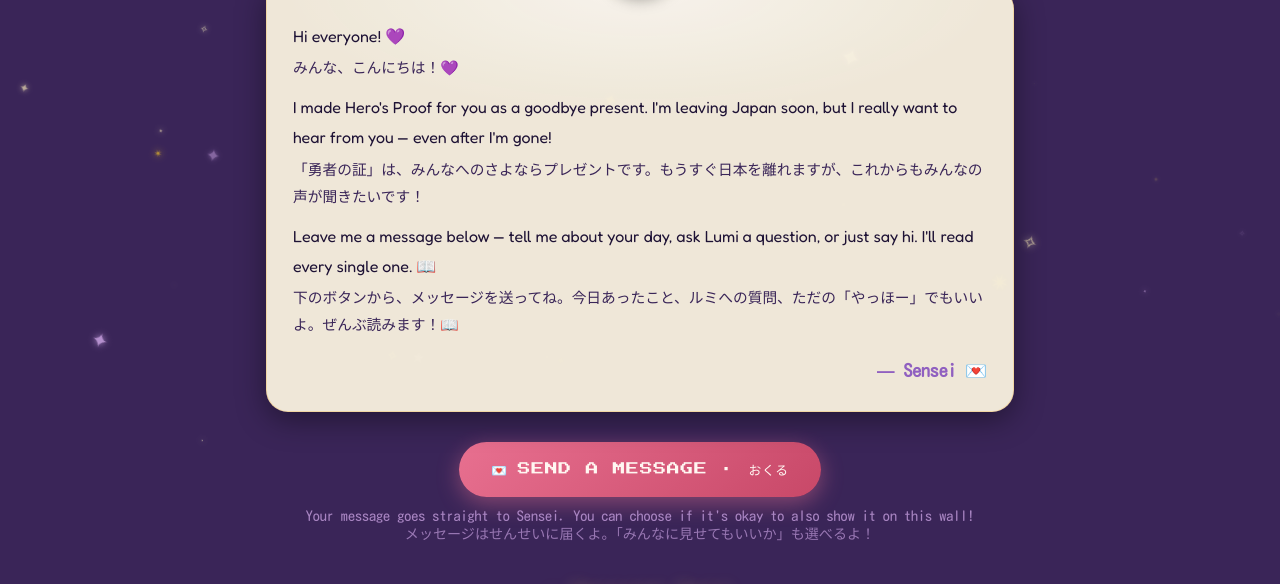
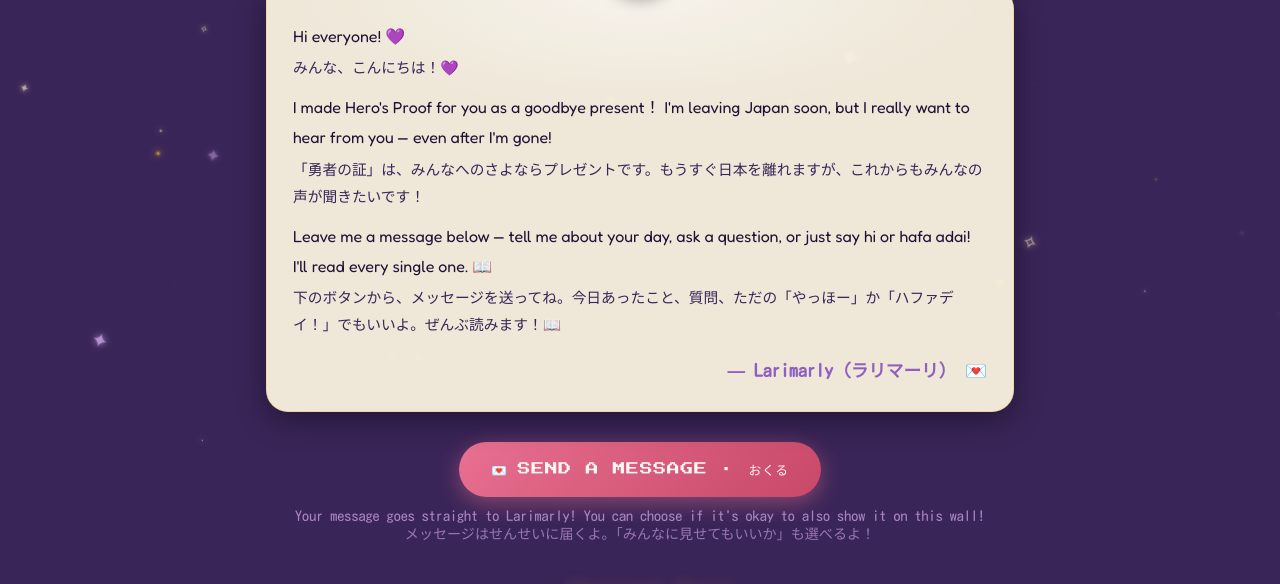
Before and after one commit to herosproof/message, a plain HTML site: page index.html in a window 1280 px wide. Shown: the part 351-935 px from the top of the page. Drawn offline with Linux system fonts and the light colour scheme; no server answers; a web font is replaced by a local one.

Commit message:
Update index.html

```diff
--- a/index.html
+++ b/index.html
@@ -134,19 +134,19 @@ footer{margin-top:62px;text-align:center;padding:26px 0;border-top:1px solid rgb
   <div class="letter">
     <p>Hi everyone! 💜<br>
       <span class="jp">みんな、こんにちは！💜</span></p>
-    <p>I made Hero's Proof for you as a goodbye present. I'm leaving Japan soon, but I really want to hear from you — even after I'm gone!<br>
+    <p>I made Hero's Proof for you as a goodbye present！ I'm leaving Japan soon, but I really want to hear from you — even after I'm gone!<br>
       <span class="jp">「勇者の証」は、みんなへのさよならプレゼントです。もうすぐ日本を離れますが、これからもみんなの声が聞きたいです！</span></p>
-    <p>Leave me a message below — tell me about your day, ask Lumi a question, or just say hi. I'll read every single one. 📖<br>
-      <span class="jp">下のボタンから、メッセージを送ってね。今日あったこと、ルミへの質問、ただの「やっほー」でもいいよ。ぜんぶ読みます！📖</span></p>
-    <p class="sign">— Sensei 💌</p>
+    <p>Leave me a message below — tell me about your day, ask a question, or just say hi or hafa adai! I'll read every single one. 📖<br>
+      <span class="jp">下のボタンから、メッセージを送ってね。今日あったこと、質問、ただの「やっほー」か「ハファデイ！」でもいいよ。ぜんぶ読みます！📖</span></p>
+    <p class="sign">— Larimarly (ラリマーリ） 💌</p>
   </div>
 
   <div class="send-wrap">
     <!-- ════════════ EDIT ME: paste your Google Form link below ════════════ -->
-    <a class="send-btn" id="send-btn" href="PASTE_YOUR_GOOGLE_FORM_LINK_HERE" target="_blank" rel="noopener">
+    <a class="send-btn" id="send-btn" href="https://forms.gle/H8BXhEMg7o2hRCKu6" target="_blank" rel="noopener">
       <span class="fly">💌</span> SEND A MESSAGE · おくる
     </a>
-    <p class="send-sub">Your message goes straight to Sensei. You can choose if it's okay to also show it on this wall!<br>
+    <p class="send-sub">Your message goes straight to Larimarly! You can choose if it's okay to also show it on this wall!<br>
       <span style="opacity:.85">メッセージはせんせいに届くよ。「みんなに見せてもいいか」も選べるよ！</span></p>
   </div>
 
@@ -195,7 +195,7 @@ footer{margin-top:62px;text-align:center;padding:26px 0;border-top:1px solid rgb
    6. Paste your Google Form's link into the "send-btn" href above.
    Until both links are filled in, this page will just show a friendly placeholder.
 */
-const WALL_CSV_URL = 'PASTE_YOUR_PUBLISHED_WALL_CSV_LINK_HERE';
+const WALL_CSV_URL = 'https://docs.google.com/spreadsheets/d/e/2PACX-1vSjWBDv-83z5vHyYZAs6tMwGVC0O4hz0ZtI9_W1JI3faLpMYewqwq4kr7T5p0YvpTNakjsNuXyV7EcU/pub?gid=66962610&single=true&output=csv';
 
 function parseCSV(text){
   // tiny CSV parser that handles quoted commas
```
